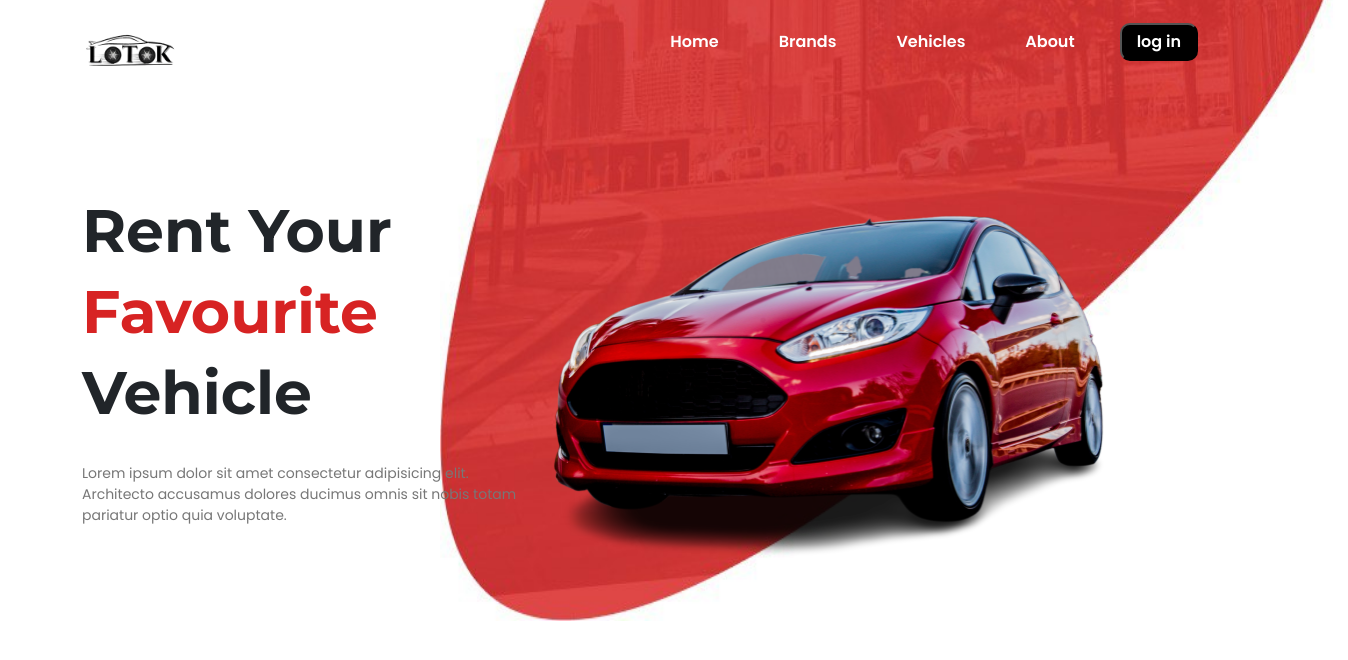
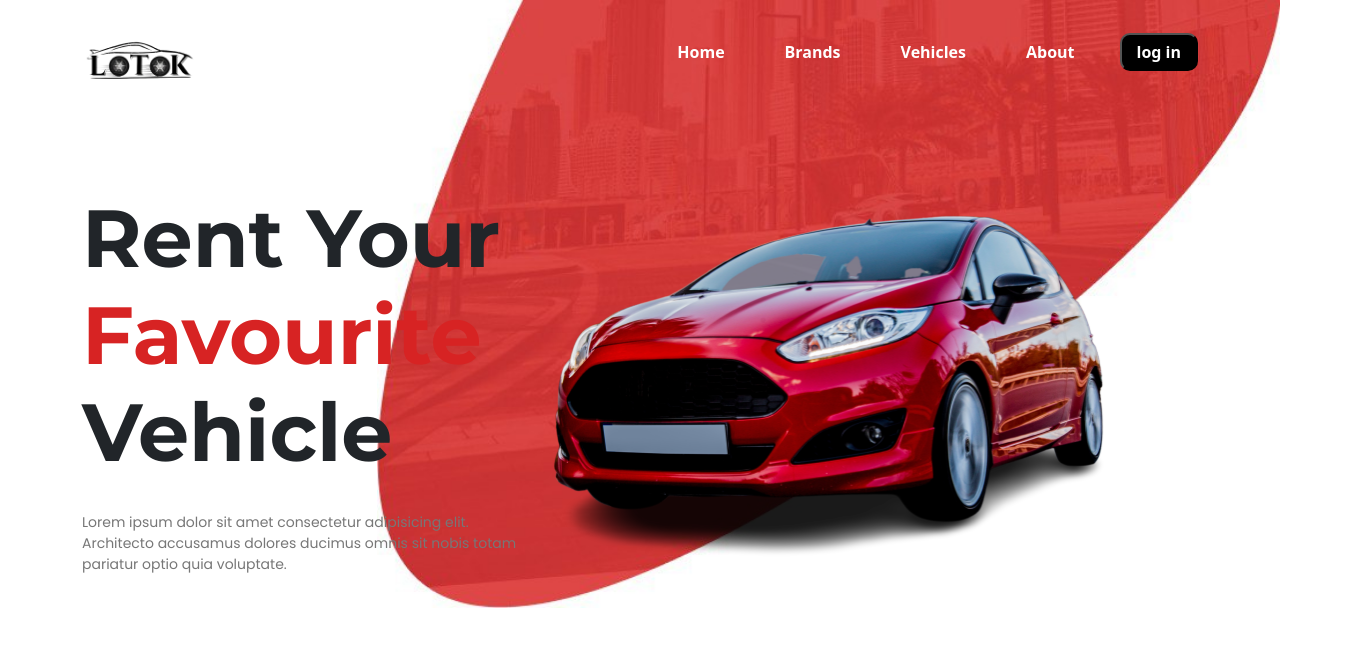
Before and after one commit to sohaibchebah/Lotok, a React (Vite) app: page / in a window 1280 px wide. Shown: the top 660 px of the page, 1348 px wide, since content can reach past the window. Built offline with nearby package versions, Linux system fonts and the light colour scheme.

Commit message:
styling landing page

```diff
--- a/src/compenents/navbar.css
+++ b/src/compenents/navbar.css
@@ -1,11 +1,10 @@
-
 .navibar .container {
   display: flex;
   justify-content: space-between;
   align-items: center;
 }
 .navibar .logo img {
-  width: 100px;
+  height: 120px;
 }
 .navibar .links {
   list-style: none;
@@ -18,7 +17,6 @@
   color: white;
   margin: 10px 15px;
   font-weight: 600;
-
 }
 .navibar .links button {
   color: white;
@@ -27,7 +25,6 @@
   border-radius: 10px;
   font-weight: 600;
 }
-
 
 .loto {
   width: 597px;
@@ -38,26 +35,27 @@
 }
 .vector {
   position: absolute;
-  left: 439.53px;
-  top: -103.83px;
+  right: -0px;
+  top: 0;
   z-index: -1;
-  width: 908.91px;
-  height: 724.65px;
-  transform: rotate(22.09°);
+  height: 76%;
+  /* height: 570px;  */
+  /* width: 908.91px;
+  height: 724.65px; */
+  transform: rotate(28°);
 }
 .navibar .links li {
   margin-right: 30px;
 }
 
 .texts .rent {
-    font-size: 60px;
-    font-family: Montserrat;
-    text-transform: capitalize;
-    font-weight: 700;
-    margin-top: 90px;
-    margin-bottom: 30px;
-    line-height: 81px;
-
+  font-size: 81px;
+  font-family: Montserrat;
+  text-transform: capitalize;
+  font-weight: 700;
+  margin-top: 70px;
+  margin-bottom: 30px;
+  line-height: 1.2;
 }
 .rent span {
   color: var(--main-color);
@@ -78,8 +76,8 @@
 .reserver {
   position: absolute;
   right: 50%;
-  transform: translate(-50% , -50%);
+  transform: translate(-50%, -50%);
   background-color: var(--main-color);
   margin-top: 150px;
-  box-shadow: 3px 4px 4px  hsla(0, 0%, 0%, 50%);
+  box-shadow: 3px 4px 4px hsla(0, 0%, 0%, 50%);
 }
--- a/src/compenents/navbar.tsx
+++ b/src/compenents/navbar.tsx
@@ -1,4 +1,3 @@
-import "bootstrap/dist/css/bootstrap.css";
 import Logo from "../../public/images/logo.png";
 import "../compenents/navbar.css";
 import Loto from "../../public/images/rightloto.png"
--- a/src/compenents/text.tsx
+++ b/src/compenents/text.tsx
@@ -4,9 +4,9 @@ import '../'
 const Text = () => {
   return (
     <div className='container'>
-      <div className="rent">
+      <h1 className="rent">
         rent your <span>favourite</span> vehicle
-          </div>
+          </h1>
           <div className="under">
               Lorem ipsum dolor sit amet consectetur adipisicing elit. Magnam eum pariatur reprehenderit repellat expedita ex vitae assumenda nihil tempora consequuntur?
           </div>
```
Also changed, not shown: src/App.tsx (+5 -5 lines).
